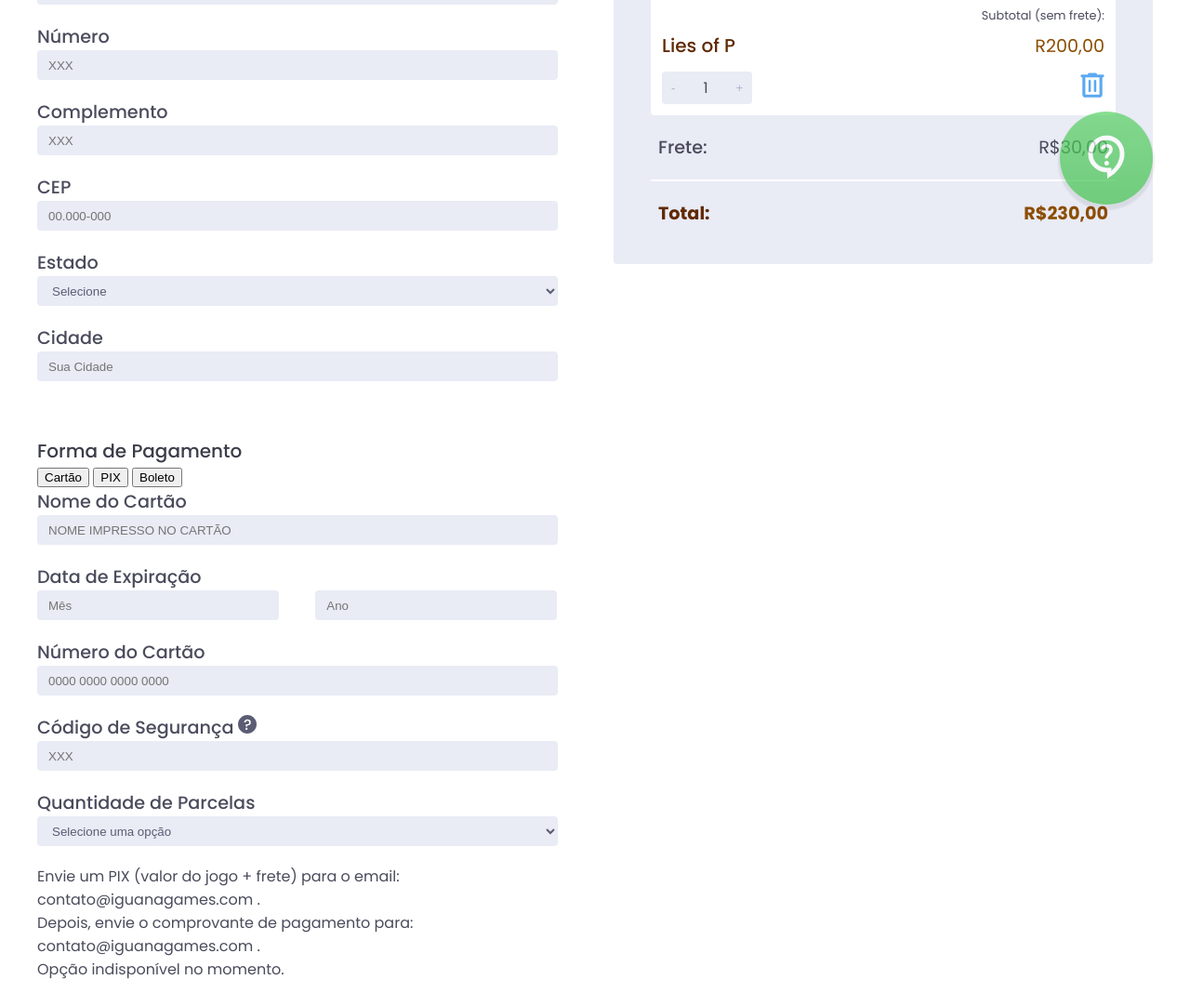
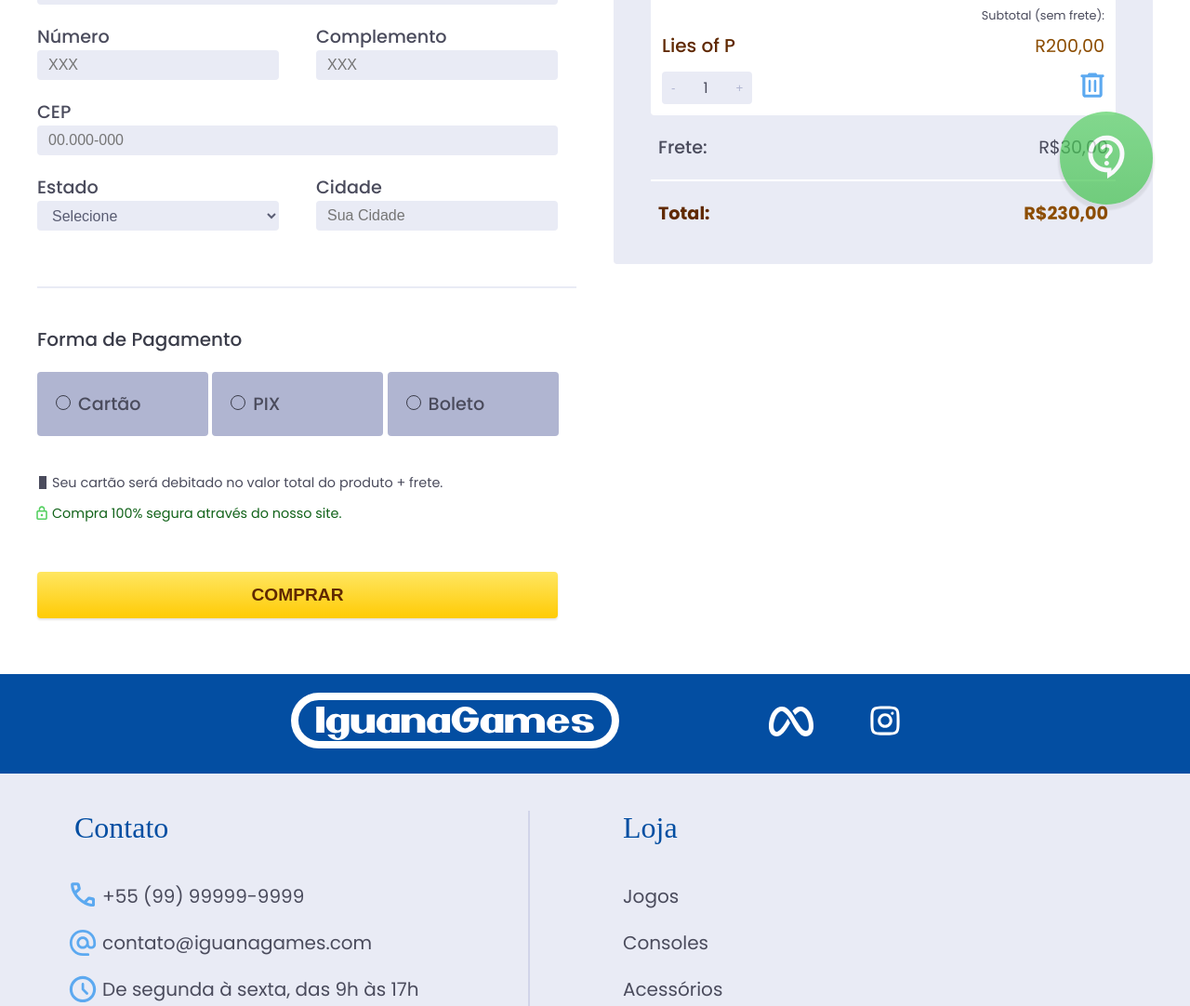
Before and after one commit to anasander/iguana-games, a plain HTML site: page cart.html in a window 1280 px wide. Shown: the part 540-1622 px from the top of the page at 93% size. Drawn offline with Linux system fonts and the light colour scheme.

Commit message:
cart css+js

```diff
--- a/cart.html
+++ b/cart.html
@@ -68,27 +68,30 @@
                     <input type="text" id="email" placeholder="contato@email.com">
                 </div>
                 <div>
-                    <label for="nome">CPF</label>
-                    <input type="text" id="nome" placeholder="000.000.000-00">
+                    <label for="cpf">CPF</label>
+                    <input type="text" id="cpf" placeholder="000.000.000-00">
                 </div>
                 <div>
-                    <label for="nome">Endereço</label>
-                    <input type="text" id="nome" placeholder="Rua, avenida...">
+                    <label for="endereco">Endereço</label>
+                    <input type="text" id="endereço" placeholder="Rua, avenida...">
                 </div>
                 <div>
-                    <label for="nome">Bairro</label>
-                    <input type="text" id="nome" placeholder="Bairro">
+                    <label for="bairro">Bairro</label>
+                    <input type="text" id="bairro" placeholder="Bairro">
+                </div>
+                <div class="input-grid">
+                    <div>
+                        <label for="numero">Número</label>
+                        <input type="text" id="numero" placeholder="XXX">
                     </div>
                     <div>
-                    <label for="nome">Número</label>
-                    <input type="text" id="nome" placeholder="XXX">
+                        <label for="complemento">Complemento</label>
+                        <input type="text" id="complemento" placeholder="XXX">
                     </div>
-                <div>
-                    <label for="nome">Complemento</label>
-                    <input type="text" id="nome" placeholder="XXX">
                 </div>
-                <label for="nome">CEP</label>
-                <input type="text" id="nome" placeholder="00.000-000">
+                <label for="cep">CEP</label>
+                <input type="text" id="cep" placeholder="00.000-000">
+                <div class="input-grid">
                     <div>
                         <label class="formulario-titulo" for="estado">Estado</label>
                         <select name="estado" id="estado">
@@ -123,37 +126,46 @@
                         </select>
                     </div>
                     <div>
-                    <label for="nome">Cidade</label>
-                    <input type="text" id="nome" placeholder="Sua Cidade">
+                        <label for="cidade">Cidade</label>
+                        <input type="text" id="cidade" placeholder="Sua Cidade">
+                    </div>
                 </div>
             </div>
 
             <div class="formulario-infos-pagamento">
                 <p>Forma de Pagamento</p>
-                <button>Cartão</button>
-                <button>PIX</button>
-                <button>Boleto</button>
-                <div class="opcao-cartão">
+                <div class="opcoes-pagamento">
+                    <input type="radio" name="radio" value="cartao" id="cartao">
+                    <label for="cartao" onclick="cartao()">Cartão</label>
+                    <input type="radio" name="radio" value="pix" id="pix">
+                    <label for="pix" onclick="pix()">PIX</label>
+                    <input type="radio" name="radio" value="boleto" id="boleto">
+                    <label for="boleto" onclick="boleto()">Boleto</label>
+                </div>
+                <div class="opcao-cartao" id="opcao-cartao">
                     <div>
                         <label for="nome-cartao">Nome do Cartão</label>
                         <input type="text" id="nome-cartao" placeholder="NOME IMPRESSO NO CARTÃO">
                     </div>
                     <div class="data-exp">
                         <label for="data-exp">Data de Expiração</label>
+                        <div class="input-flex">
                             <input class="data-exp-1" type="text" id="mes" placeholder="Mês">
                             <input type="text" id="ano" placeholder="Ano">
                         </div>
+                    </div>
                     <div>
-                        <label for="nome-cartao">Número do Cartão</label>
+                        <label for="numero-cartao">Número do Cartão</label>
                         <input type="text" id="numero-cartao" placeholder="0000 0000 0000 0000">
                     </div>
+                    <div class="input-grid">
                         <div>
-                        <label for="nome-cartao">Código de Segurança</label>
-                        <img src="/img/icons/svg/question.svg" alt="Dúvida sobre o Código de Segurança">
+                            <label for="codigo-seguranca">Código de Segurança</label>
+                            <img class="pergunta" src="/img/icons/svg/question.svg" alt="Dúvida sobre o Código de Segurança" onclick=alerta()>
                             <input type="text" id="codigo-segurança" placeholder="XXX">
                         </div>
                         <div>
-                        <label for="nome">Quantidade de Parcelas</label>
+                            <label for="parcelas">Quantidade de Parcelas</label>
                             <select name="parcelas" id="parcelas">
                                 <option selected disabled value="">Selecione uma opção</option>
                                 <option value="1x">1x de R$200</option>
@@ -163,11 +175,12 @@
                             </select>
                         </div>
                     </div>
-                <div class="opcao-pix">
-                    <p>Envie um PIX (valor do jogo + frete) para o email: <span>contato@iguanagames.com</span> .</p>
+                </div>
+                <div class="opcao-pix" id="opcao-pix">
+                    <p>Envie um PIX (valor do jogo + frete) para o email: <span>contato@iguanagames.com</span>.</p>
                     <p>Depois, envie o comprovante de pagamento para: <span>contato@iguanagames.com</span> .</p>
                 </div>
-                <div class="opcao-boleto">
+                <div class="opcao-boleto" id="opcao-boleto">
                     <p>Opção indisponível no momento.</p>
                 </div>
             </div>
@@ -185,9 +198,9 @@
                         <div class="dados-compra-extra">
                             <div class="item-flex">
                                 <div class="dados-compra-quant item-flex">
-                                    <button>-</button>
+                                    <button type="button">-</button>
                                     <p>1</p>
-                                    <button>+</button>
+                                    <button type="button">+</button>
                                 </div>
                                 <div class="dados-compra-img">
                                     <img src="/img/icons/svg/trash.svg" alt="Excluir">
@@ -211,9 +224,9 @@
             <div class="infos-final">
                 <p>Seu cartão será debitado no valor total do produto + frete.</p>
                 <p>Compra 100% segura através do nosso site.</p>
-                <button type="submit">COMPRAR</button>
             </div>
 
+            <button type="submit" class="btn-comprar">COMPRAR</button>
         </form>
 
     </main>
--- a/css/cart.css
+++ b/css/cart.css
@@ -9,12 +9,19 @@
   font-weight: 500;
 }
 
+.formulario-infos-usuario {
+  border-bottom: solid 2px var(--color-g-1);
+  padding-bottom: 40px;
+}
+
 .formulario label {
   font-size: 1.2rem;
 }
 
-.formulario input,
-.formulario select {
+.formulario-infos-usuario input,
+.formulario-infos-usuario select,
+.opcao-cartao div input,
+.opcao-cartao div select {
   width: 560px;
   height: 32px;
   border-radius: 4px;
@@ -24,6 +31,7 @@
   padding-left: 12px;
   margin-bottom: 20px;
   box-sizing: border-box;
+  font-size: 1rem;
 }
 
 .data-exp label {
@@ -159,6 +167,164 @@
   color: var(--color-y-7);
 }
 
+.formulario-infos-pagamento > p {
+  margin-bottom: 20px;
+}
+
+.opcao-cartao,
+.opcao-pix,
+.opcao-boleto {
+  margin-top: 40px;
+}
+
+.opcoes-pagamento label {
+  background: var(--color-g-3);
+  width: 144px;
+  padding: 20px;
+  display: inline-block;
+  cursor: pointer;
+  border-radius: 4px;
+}
+
+.opcoes-pagamento label:hover {
+  background: var(--color-g-4);
+  transition: 0.3s;
+}
+
+.opcoes-pagamento input:checked + label {
+  background: var(--color-b-7);
+  color: var(--color-w);
+}
+
+.opcoes-pagamento label::before {
+  content: "";
+  display: inline-block;
+  box-sizing: border-box;
+  width: 16px;
+  height: 16px;
+  border: solid 1px var(--color-g-8);
+  border-radius: 50%;
+  margin-right: 8px;
+}
+
+.opcoes-pagamento input:checked + label::before {
+  border-color: var(--color-w);
+  box-shadow: inset 0 0 0 4px var(--color-b-7), inset 0 0 0 8px var(--color-w);
+}
+
+.opcoes-pagamento input {
+  pointer-events: none;
+  position: absolute;
+  opacity: 0;
+}
+
+#opcao-cartao,
+#opcao-pix,
+#opcao-boleto {
+  display: none;
+}
+
+.pergunta {
+  cursor: pointer;
+}
+
+.opcao-cartao {
+  border-bottom: solid 2px var(--color-g-1);
+  padding-bottom: 20px;
+}
+
+.opcao-pix {
+  width: 500px;
+  background-color: var(--color-g-1);
+  padding: 20px;
+  border-radius: 4px;
+}
+
+.opcao-pix p:nth-child(2) {
+  margin-top: 20px;
+}
+
+.opcao-pix span {
+  color: var(--color-b-5);
+  font-weight: 600;
+}
+
+.opcao-boleto {
+  width: 500px;
+  background-color: var(--color-g-1);
+  padding: 20px;
+  border-radius: 4px;
+}
+
+.opcao-boleto p {
+  font-weight: 600;
+}
+
+#numero,
+#complemento,
+#estado,
+#cidade,
+#mes,
+#ano,
+#codigo-segurança,
+#parcelas {
+  width: 260px;
+}
+
+.infos-final p {
+  font-size: 0.9rem;
+}
+
+.infos-final p:first-child {
+  position: relative;
+  padding-left: 16px;
+  margin-bottom: 12px;
+}
+
+.infos-final p:first-child::before {
+  content: "";
+  width: 8px;
+  height: 14px;
+  background-color: var(--color-g-7);
+  left: 2px;
+  top: 3px;
+  position: absolute;
+}
+
+.infos-final p:nth-child(2) {
+  position: relative;
+  padding-left: 16px;
+  margin-bottom: 12px;
+  color: #12631a;
+}
+
+.infos-final p:nth-child(2)::before {
+  content: "";
+  width: 12px;
+  height: 16px;
+  background-image: url(/img/icons/svg/lock.svg);
+  left: -1px;
+  top: 2px;
+  position: absolute;
+}
+
+.btn-comprar {
+  width: 560px;
+  height: 50px;
+  background: linear-gradient(180deg, #ffe661 0%, #ffcb05 100%);
+  box-shadow: 0px 2px 2px rgba(0, 0, 0, 0.1);
+  border-radius: 4px;
+  border: none;
+  font-weight: 700;
+  font-size: 1.2rem;
+  color: var(--color-y-8);
+}
+
+.btn-comprar:hover {
+  cursor: pointer;
+  background: linear-gradient(180deg, #ffcb05 0%, #cc9302 100%);
+}
+
 /* MUDANÇAS GERAIS */
 .formulario-infos {
   display: grid;
@@ -191,3 +357,9 @@
   justify-content: space-between;
   align-items: center;
 }
+
+.input-grid {
+  display: grid;
+  grid-template-columns: 1fr 1fr;
+  gap: 20px;
+}
--- a/css/global.css
+++ b/css/global.css
@@ -14,7 +14,7 @@
 }
 
 body {
-  background-color: #ffffff;
+  background-color: var(--color-w);
   font-family: "Poppins", sans-serif;
   padding: 0;
   margin: 0;
--- a/script.js
+++ b/script.js
@@ -33,6 +33,32 @@
 function carregarMais() {
   document.getElementById("jogos-hidden").style.display = "block";
   document.getElementById("carregar-mais").style.display = "none";
+}
+
+// FORMAS DE PAGAMENTO
+function cartao() {
+  document.getElementById("opcao-cartao").style.display = "block";
+  document.getElementById("opcao-pix").style.display = "none";
+  document.getElementById("opcao-boleto").style.display = "none";
+}
+
+function pix() {
+  document.getElementById("opcao-pix").style.display = "block";
+  document.getElementById("opcao-cartao").style.display = "none";
+  document.getElementById("opcao-boleto").style.display = "none";
+}
+
+function boleto() {
+  document.getElementById("opcao-boleto").style.display = "block";
+  document.getElementById("opcao-cartao").style.display = "none";
+  document.getElementById("opcao-pix").style.display = "none";
+}
+
+// ALERTA CODIGO SEGURANCA
+function alerta() {
+  alert(
+    "O Código de Segurança pode ser geralmente encontrado na parte de trás do seu cartão, composto de 3 números."
+  );
 }
 
 // GALERIA DE IMAGENS
```
Lines whose indentation alone changed are shown as unchanged.
